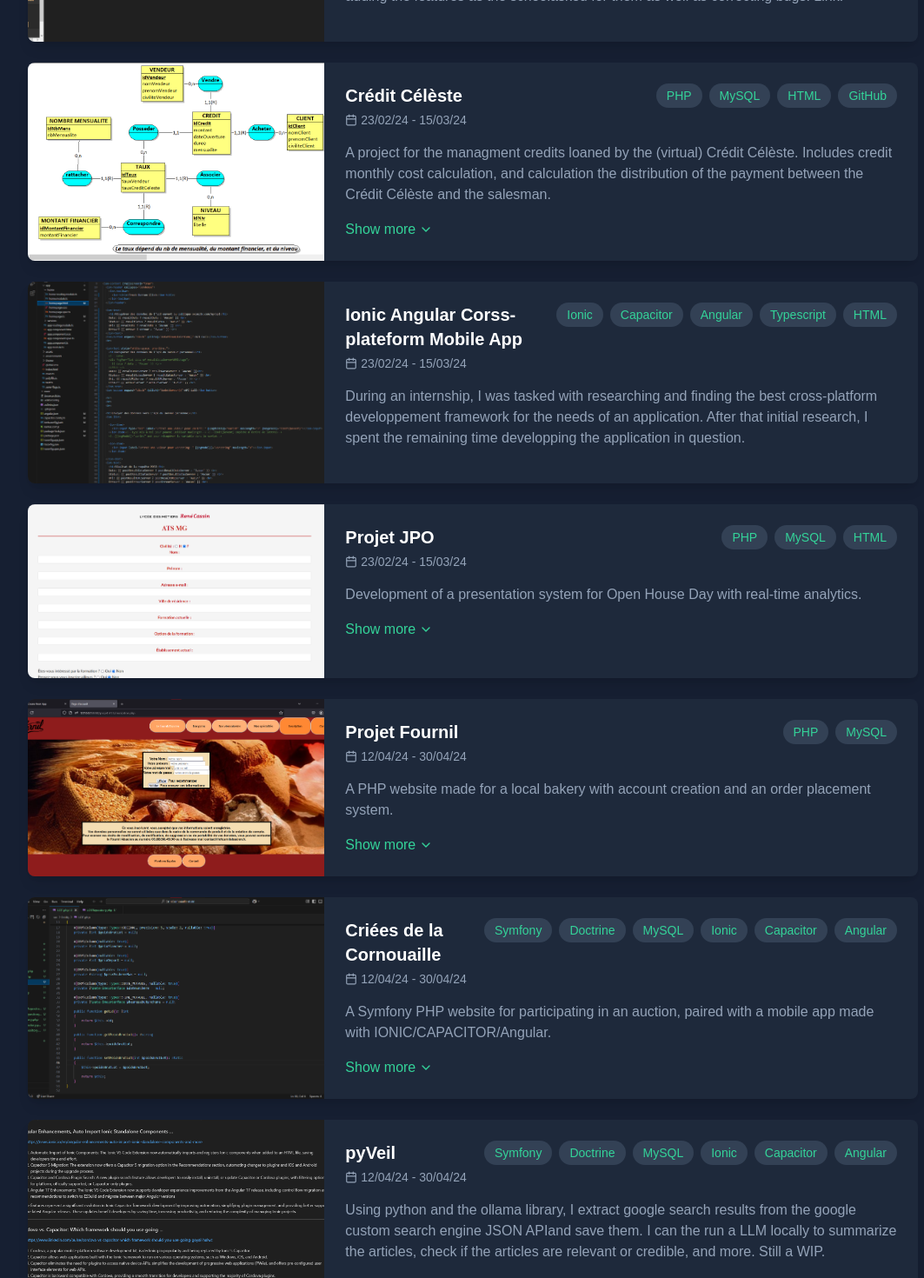
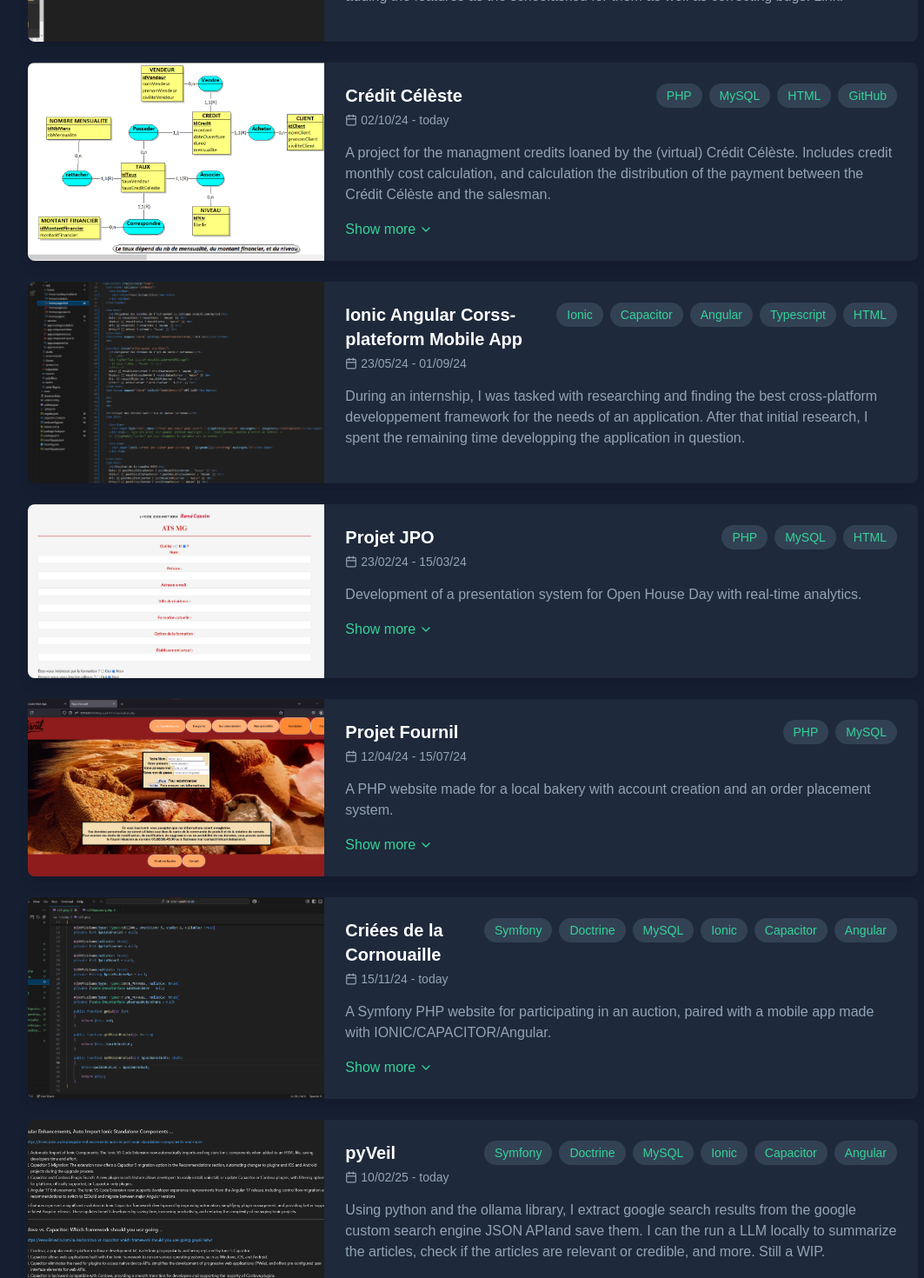
Before and after one commit to Boulede987/my-portfolio, a Next.js app: page / in a window 1280 px wide. Shown: the part 740-2210 px from the top of the page at 87% size, without its empty margins (96-1159 px from the left). Built offline with nearby package versions, Linux system fonts and the light colour scheme.

Commit message:
re added stuff again the return two

```diff
--- a/app/page.tsx
+++ b/app/page.tsx
@@ -31,7 +31,7 @@ const Portfolio: React.FC = () => {
       shortDescription: "I developped additionnal features for the Athena Open Source sofware during an internship.",
       fullDescription: "A local school needed a way to produce physical cards for its students, as a wayto identify them. It regularly accepts interns to develop the project. It is a C# application with a SQLite backend. It was fairly developped when I arrived, and my work consisted in adding the features as the schoolasked for them as well as correcting bugs. <a href=https://github.com/College-Caroline-Aigle/Athena>Link.<\a>",
       technologies: ["C#", "SQLite", "GitHub"],
-      period: "23/02/24 - 15/03/24",
+      period: "06/01/24 - 07/02/24",
       expanded: false,
       imageUrl: "/images/Athena.png", // Add image URL
       files: [
@@ -44,7 +44,7 @@ const Portfolio: React.FC = () => {
       shortDescription: "A project for the managment credits loaned by the (virtual) Crédit Célèste. Includes credit monthly cost calculation, and calculation the distribution of the payment between the Crédit Célèste and the salesman.",
       fullDescription: "With a C# front end and a windows server backend, this application lets the user register clients, vehicles and loans. It can afterwards calculate how much money the salesman that made the credit sales has made, as well as how much the Crédit Célèste hase made monthly.",
       technologies: ["PHP", "MySQL", "HTML", "GitHub"],
-      period: "23/02/24 - 15/03/24",
+      period: "02/10/24 - today",
       expanded: false,
       imageUrl: "/images/MCD_CreditCeleste.png", // Add image URL
       files: [
@@ -57,7 +57,7 @@ const Portfolio: React.FC = () => {
       shortDescription: "Includes research into different mobile cross-plateform developpement frameworks. A simple app featuring distant database connection via tokens.",
       fullDescription: "During an internship, I was tasked with researching and finding the best cross-platform developpement framework for the needs of an application. After that initial research, I spent the remaining time developping the application in question.",
       technologies: ["Ionic", "Capacitor", "Angular", "Typescript", "HTML"],
-      period: "23/02/24 - 15/03/24",
+      period: "23/05/24 - 01/09/24",
       expanded: false,
       imageUrl: "/images/storigmarik.png", // Add image URL
       files: [
@@ -83,7 +83,7 @@ const Portfolio: React.FC = () => {
       shortDescription: "A PHP website made for a local bakery with account creation and an order placement system.",
       fullDescription: "A website made in accordance to a (virtual) client&#39;s demands. Includes MySQL users, a sign up and a login system, as well as an order placement system all linking back to the mySQL database.",
       technologies: ["PHP", "MySQL"],
-      period: "12/04/24 - 30/04/24",
+      period: "12/04/24 - 15/07/24",
       expanded: false,
       imageUrl: "/images/fournil.png", // Add image URL
       files: [
@@ -96,7 +96,7 @@ const Portfolio: React.FC = () => {
       shortDescription: "A Symfony PHP website for participating in an auction, paired with a mobile app made with IONIC/CAPACITOR/Angular.",
       fullDescription: "A Symfony PHP website for participating in an auction, paired with a mobile app made with IONIC/CAPACITOR/Angular.",
       technologies: ["Symfony", "Doctrine", "MySQL", "Ionic", "Capacitor", "Angular"],
-      period: "12/04/24 - 30/04/24",
+      period: "15/11/24 - today",
       expanded: false,
       imageUrl: "/images/CrieeCornouialle.png", // Add image URL
       files: [
@@ -109,9 +109,9 @@ const Portfolio: React.FC = () => {
       shortDescription: "Using python and the ollama library, I extract google search results from the google custom search engine JSON APIand save them. I can the run a LLM locally to summarize the articles, check if the articles are relevant or credible, and more. Still a WIP.",
       fullDescription: "Using python and the ollama library, I extract google search results from the google custom search engine JSON APIand save them. I can the run a LLM locally to summarize the articles, check if the articles are relevant or credible, and more. Still a WIP.",
       technologies: ["Symfony", "Doctrine", "MySQL", "Ionic", "Capacitor", "Angular"],
-      period: "12/04/24 - 30/04/24",
+      period: "10/02/25 - today",
       expanded: false,
-      imageUrl: "/images/pyVeilImg.png", // Add image URL
+      imageUrl: "/images/pyVeil_img.png", // Add image URL
       files: [
         // { name: "MCD.rar", url: "/files/MCD.rar" }
       ]
```
Also changed, not shown: public/images/pyVeil_img.png (renamed from public/images/pyVeilImg.png).
